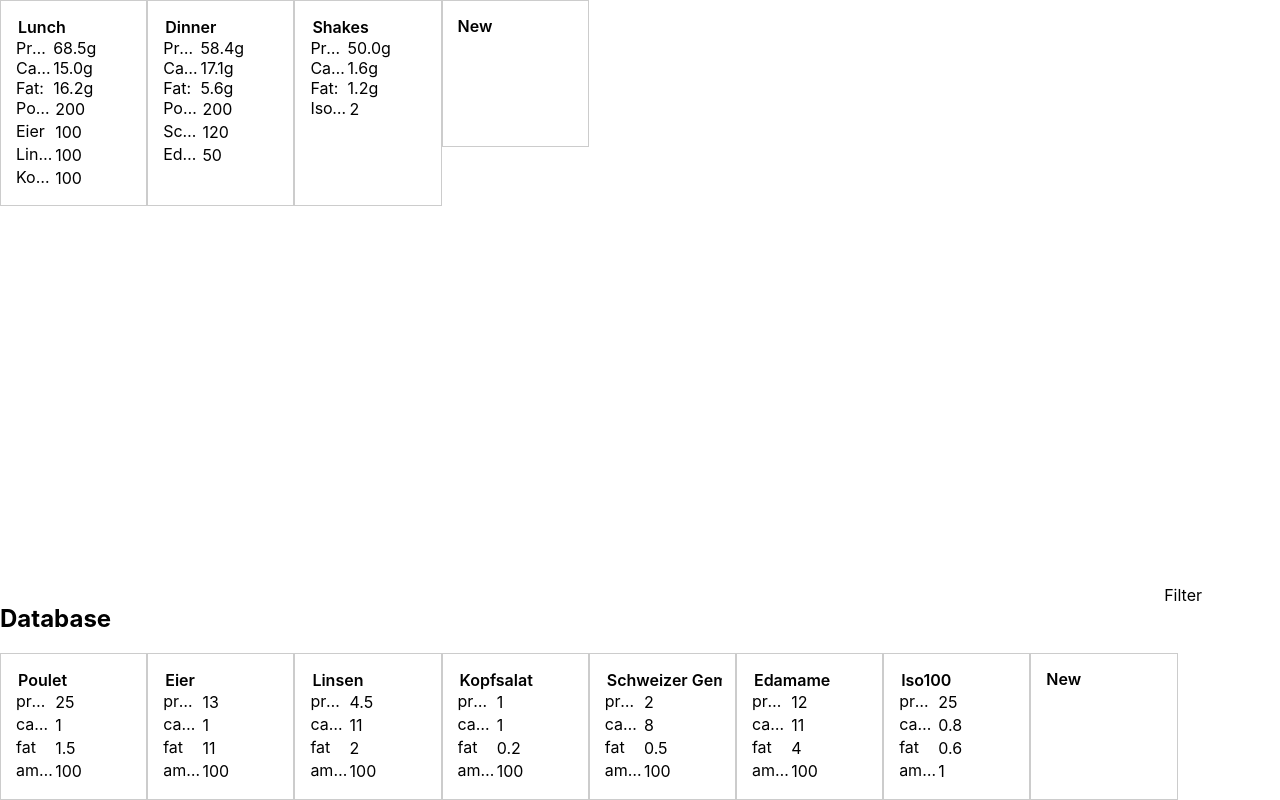
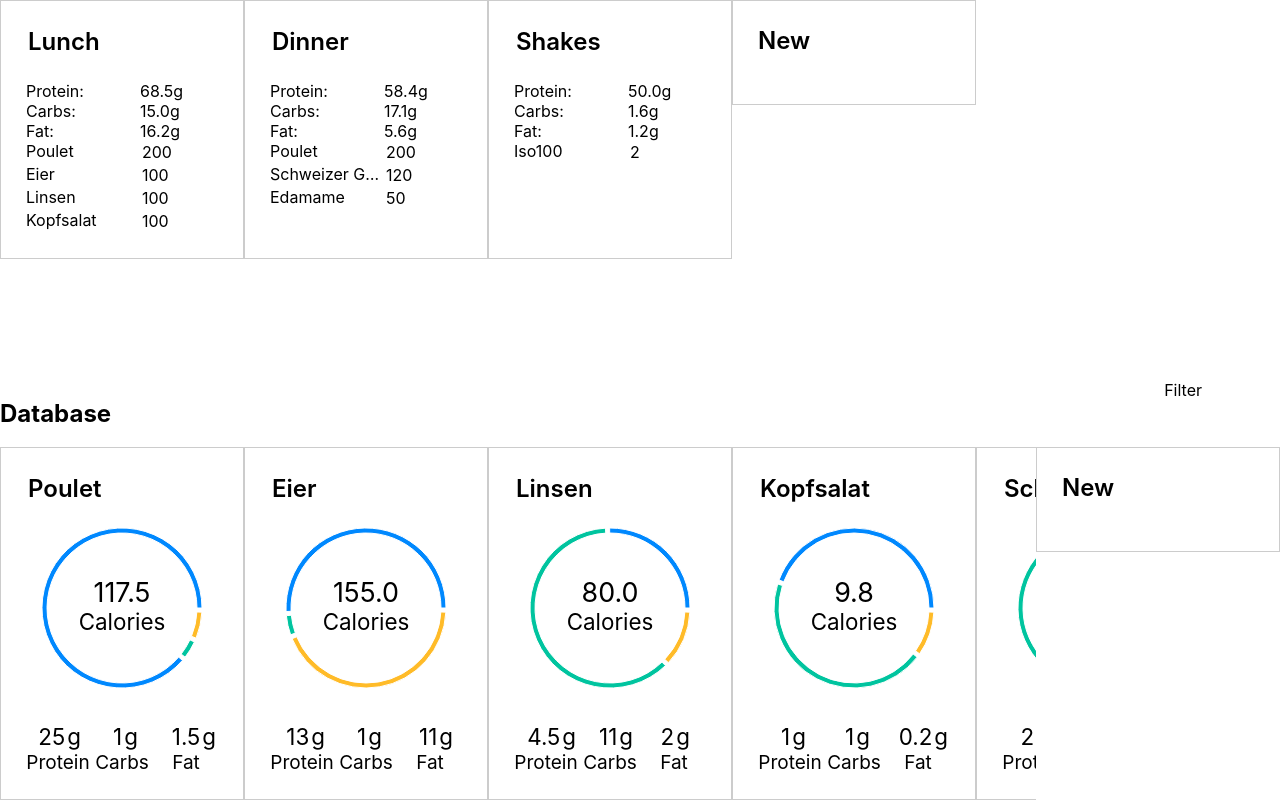
Before and after one commit to nanexo/MealPlanner, a React (Create React App) app: page / in a window 1280 px wide. Built offline with nearby package versions, Linux system fonts and the light colour scheme.

Commit message:
add recharts dependency, relayout food cards

```diff
--- a/package.json
+++ b/package.json
@@ -5,7 +5,8 @@
   "dependencies": {
     "react": "^16.8.6",
     "react-dom": "^16.8.6",
-    "react-scripts": "3.0.1"
+    "react-scripts": "3.0.1",
+    "recharts": "^1.6.2"
   },
   "scripts": {
     "start": "react-scripts start",
--- /dev/null
+++ b/src/CalorieDisplay.css
@@ -0,0 +1,26 @@
+.calorie-display-wrapper {
+	display: grid;
+	grid-template-rows: [calorie-count] 1fr [calorie-label] 1fr;
+}
+
+.calorie-display-graphic {
+	grid-row: 1 / span 2;
+	grid-column: 1;
+	z-index: -10;
+}
+
+.calorie-display-count {
+	grid-row: calorie-count;
+	grid-column: 1;
+	justify-self: center;
+	align-self: end;
+	font-size: 1.2em;
+}
+
+.calorie-display-label {
+	grid-row: calorie-label;
+	grid-column: 1;
+	justify-self: center;
+	align-self: start;
+	/*font-size: 1.4em;*/
+}
--- /dev/null
+++ b/src/CalorieDisplay.js
@@ -0,0 +1,53 @@
+import React from 'react';
+import {
+  PieChart, Pie, Cell
+} from 'recharts';
+
+import './CalorieDisplay.css';
+
+
+function CalorieDisplay(props) {
+	const cals = props.food.protein * 4 + props.food.carbs * 4 + props.food.fat * 9;
+	const data = [
+		{group: 'Protein', value: props.food.protein},
+		{group: 'Carbs', value: props.food.carbs},
+		{group: 'Fat', value: props.food.fat}
+	];
+	const colors = ['#0088FE', '#00C49F', '#FFBB28'];
+
+	const pieChartOptions = {
+		width: props.size,
+		height: props.half ? (props.size / 2) : props.size,
+		x: props.size / 2,
+		y: props.size / 2,
+		or: (props.size / 2),
+		ir: (props.size / 2) - 5
+	};
+
+	return (
+		<div className="calorie-display-wrapper">
+			<div className="calorie-display-graphic">
+				<PieChart width={pieChartOptions.width} height={pieChartOptions.height} margin={{}}>
+					<Pie
+						data={data}
+						cx={pieChartOptions.x}
+						cy={pieChartOptions.y}
+						innerRadius={pieChartOptions.ir}
+						outerRadius={pieChartOptions.or}
+						paddingAngle={3}
+						dataKey="value"
+						isAnimationActive={false}
+					>
+						{
+							data.map((entry, index) => <Cell key={`cell-${index}`} fill={colors[index % colors.length]} />)
+						}
+					</Pie>
+				</PieChart>
+			</div>
+			<div className="calorie-display-count">{cals.toFixed(1)}</div>
+			<div className="calorie-display-label">Calories</div>
+		</div>
+	)
+}
+
+export default CalorieDisplay;
--- a/src/Card.css
+++ b/src/Card.css
@@ -1,12 +1,14 @@
 .card {
+	display: grid;
+	grid-template-rows: auto 1fr;
 	border: 1px solid #CCC;
-	width: 9vw;
-	min-height: 9vw;
-	padding: 15px;
+	width: 15vw;
+	/*min-height: 11vw;*/
+	padding: 25px;
+	grid-row-gap: 1.5em;
 }
 
 .card-header {
 	font-weight: 600;
-	font-size: 16px;
-	width: 100%;
+	font-size: 1.5em;
 }
--- a/src/Entry.css
+++ b/src/Entry.css
@@ -13,3 +13,18 @@ input.field:hover {
 input.field:focus {
 	border-bottom: 1px solid #bbb
 }
+
+input.foodentry {
+	width: 2em;
+	border: none;
+	font: inherit;
+	text-align: right;
+}
+
+input.foodentry:hover {
+	color: #ccc;
+}
+
+input.foodentry:focus {
+	color: inherit;
+}
--- a/src/Entry.js
+++ b/src/Entry.js
@@ -9,10 +9,15 @@ function Entry(props) {
 		props.onValueChanged(props.field, event.target.value);
 	}
 
+	let style = null;
+	if(props.autoWidth) {
+		style = {width: (''+(value||1)).length + 'ch'};
+	}
+
 	return (
 		<>
 			{!!props.label ? <span>{props.label}</span> : null}
-			<input type="text" placeholder={props.placeholder} className={props.appearance} value={value} onChange={handleValueChanged} size={props.size || 3} />
+			<input type="text" placeholder={props.placeholder} className={props.appearance} style={style} value={value} onChange={handleValueChanged} size={props.size || 3} />
 		</>
 	);
 }
--- /dev/null
+++ b/src/FoodCard.css
@@ -0,0 +1,44 @@
+.food-card-wrapper {
+	display: grid;
+	grid-template-columns: 1fr 1fr 1fr;
+	grid-template-rows: 1fr 1.5em auto auto;
+	grid-template-areas:
+		"cals-display cals-display cals-display"
+		"spacer spacer spacer"
+		"protein-input carbs-input fat-input"
+		"protein-label carbs-label fat-label";
+
+	justify-items: center;
+	font-size: 1.4em;
+}
+
+.food-card-cals-display {
+	grid-area: cals-display;
+}
+
+.food-card-protein-input {
+	grid-area: protein-input;
+}
+
+.food-card-protein-label {
+	grid-area: protein-label;
+	font-size: 0.85em;
+}
+
+.food-card-carbs-input {
+	grid-area: carbs-input;
+}
+
+.food-card-carbs-label {
+	grid-area: carbs-label;
+	font-size: 0.85em;
+}
+
+.food-card-fat-input {
+	grid-area: fat-input;
+}
+
+.food-card-fat-label {
+	grid-area: fat-label;
+	font-size: 0.85em;
+}
--- a/src/FoodCard.js
+++ b/src/FoodCard.js
@@ -1,18 +1,31 @@
 import React from 'react';
 import Entry from './Entry';
-import GridContainer from './layout/GridContainer';
+import CalorieDisplay from './CalorieDisplay';
 import { mealStore } from './MealStore';
+import './FoodCard.css';
 
 function FoodCard(props) {
-	const valueChanged = (field, value) => mealStore.updateFood(props.food.id, field, value);
-	const inflateEntries = (name, index) => <Entry key={index} field={name} label={name} appearance="field" value={props.food[name]} onValueChanged={valueChanged} />;
-
-	const entries = ['protein', 'carbs', 'fat', 'amount'].map(inflateEntries);
+	const onMacroChanged = (field, value) => mealStore.updateFood(props.food.id, field, value);
 
 	return (
-		<GridContainer columns="1fr auto">
-			{entries}
-		</GridContainer>
+		<div className="food-card-wrapper">
+			<div className="food-card-cals-display"><CalorieDisplay food={props.food} size={160} /></div>
+			<div className="food-card-protein-input">
+				<Entry field="protein" value={props.food.protein} appearance="foodentry" autoWidth={true} onValueChanged={onMacroChanged} />
+				<span>g</span>
+			</div>
+			<div className="food-card-protein-label">Protein</div>
+			<div className="food-card-carbs-input">
+				<Entry field="carbs" value={props.food.carbs} appearance="foodentry" autoWidth={true} onValueChanged={onMacroChanged} />
+				<span>g</span>
+			</div>
+			<div className="food-card-carbs-label">Carbs</div>
+			<div className="food-card-fat-input">
+				<Entry field="fat" value={props.food.fat} appearance="foodentry" autoWidth={true} onValueChanged={onMacroChanged} />
+				<span>g</span>
+			</div>
+			<div className="food-card-fat-label">Fat</div>
+		</div>
 	)
 }
 
--- a/src/MealStore.js
+++ b/src/MealStore.js
@@ -66,6 +66,9 @@ class MealStore {
 
 	updateFood(foodId, field, value) {
 		let food = this.#foods.find(food => food.id === foodId);
+		if(field === "protein" || field === "carbs" || field === "fat") {
+			value = parseFloat(value)
+		}
 		food[field] = value;
 		this.__update();
 	}
```
Also changed, not shown: 1 other file (tests, documents, lock files or other folders).
